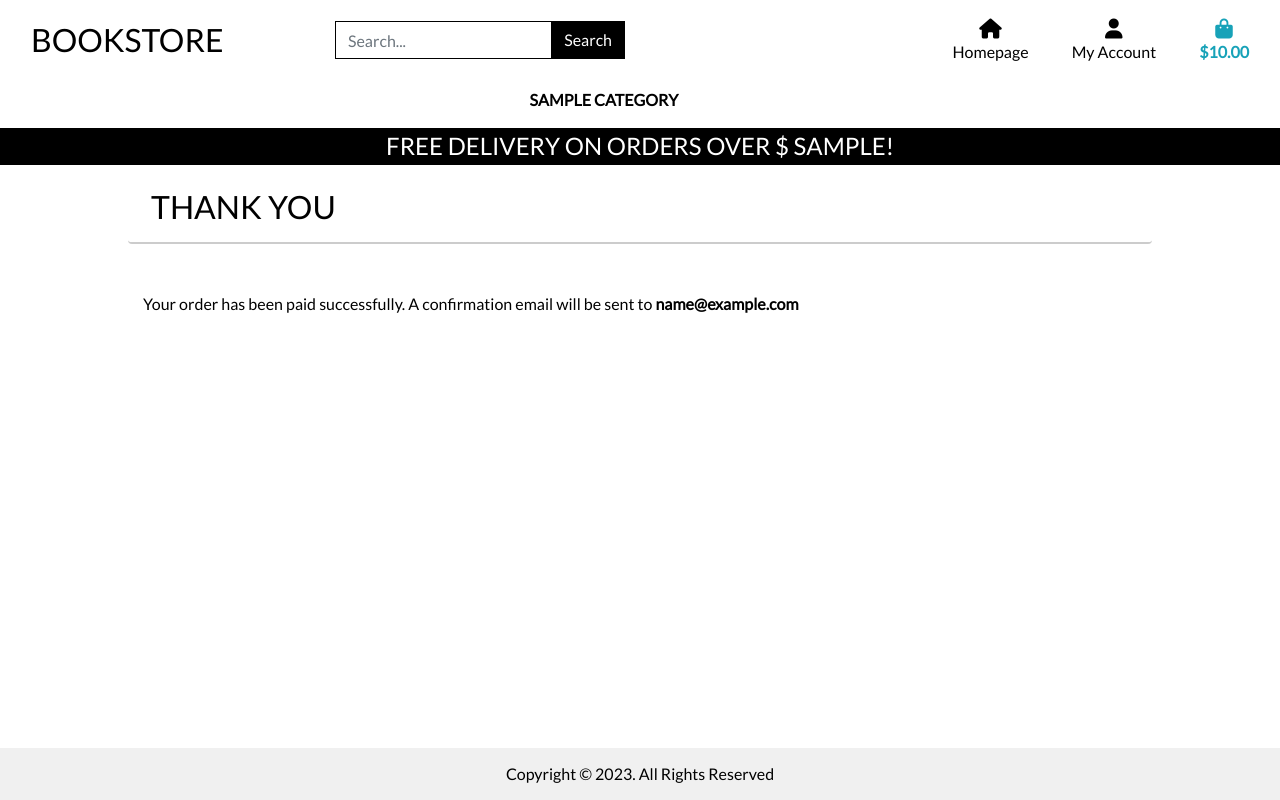
After one commit to mabin9527/online_bookstore, a Django app: template checkout/templates/checkout/checkout_success.html in a window 1280 px wide. The commit adds this page. Run offline with Django 3.2, Linux system fonts and the light colour scheme; the template is opened without the code that fills it: most values are stand-ins (such as "Sample title", 1, 10 or a date in 2020); some libraries are stand-ins or nearby versions.

Commit message:
Added checkout-success page and render it out

```diff
--- a/checkout/__init__.py
+++ b/checkout/__init__.py
@@ -0,0 +1 @@
+default_app_config = 'checkout.apps.CheckoutConfig'
--- a/checkout/models.py
+++ b/checkout/models.py
@@ -62,7 +62,8 @@ class Order(models.Model):
         The grand_total can be updated when a line is added as well as
         delivery cost
         """
-        self.order_total = self.lineitems.aggregate(Sum('lineitem_total'))['lineitem_total__sum']
+        self.order_total = self.lineitems.aggregate(
+            Sum('lineitem_total'))['lineitem_total__sum'] or 0
         if self.order_total < settings.FREE_DELIVERY_THRESHOLD:
             self.delivery_cost = self.order_total * settings.STANDARD_DELIVERY_PERCENTAGE / 100
         else:
--- a/checkout/static/checkout/css/checkout.css
+++ b/checkout/static/checkout/css/checkout.css
@@ -59,8 +59,20 @@ select option {
     color: #87CB28;
     margin: 0;
     height: 100%;
-  }
+}
 
-  .fa-smile {
+.fa-smile {
     color: white;
-  }
+}
+
+footer {
+    background-color: #f0f0f0;
+    padding: 10px;
+    text-align: center;
+    position: absolute;
+    bottom: 0;
+    left: 50%;
+    transform: translateX(-50%);
+    width: 100%;
+
+}
--- /dev/null
+++ b/checkout/templates/checkout/checkout_success.html
@@ -0,0 +1,34 @@
+{% extends "base.html" %}
+{% load static %}
+
+{% block extra_css %}
+    <link rel="stylesheet" href="{% static 'checkout/css/checkout.css' %}">
+{% endblock %}
+
+{% block page_header%}
+    <div class="container header-container">
+        <div class="row">
+            <div class="col"></div>
+        </div>
+    </div>
+{% endblock %}
+
+{% block content %}
+    <div class="container">
+        <div class="row rounded p-2 checkout-header">
+            <div class="col">
+               <h2 class="text-uppercase mb-2">
+                Thank You
+               </h2>
+            </div>
+            <hr>
+        </div>
+        <p class="text-black mt-5">Your order has been paid successfully. A confirmation email will be sent to
+            <strong>{{ order.email_address }}</strong></p>
+        <div class="row">
+            <div class="col-12 col-lg">
+
+            </div>
+        </div>
+    </div>
+{% endblock %}
```
Also changed, not shown: checkout/static/checkout/js/stripe_elements.js (+28 -30 lines), checkout/views.py (+44 -43 lines).
